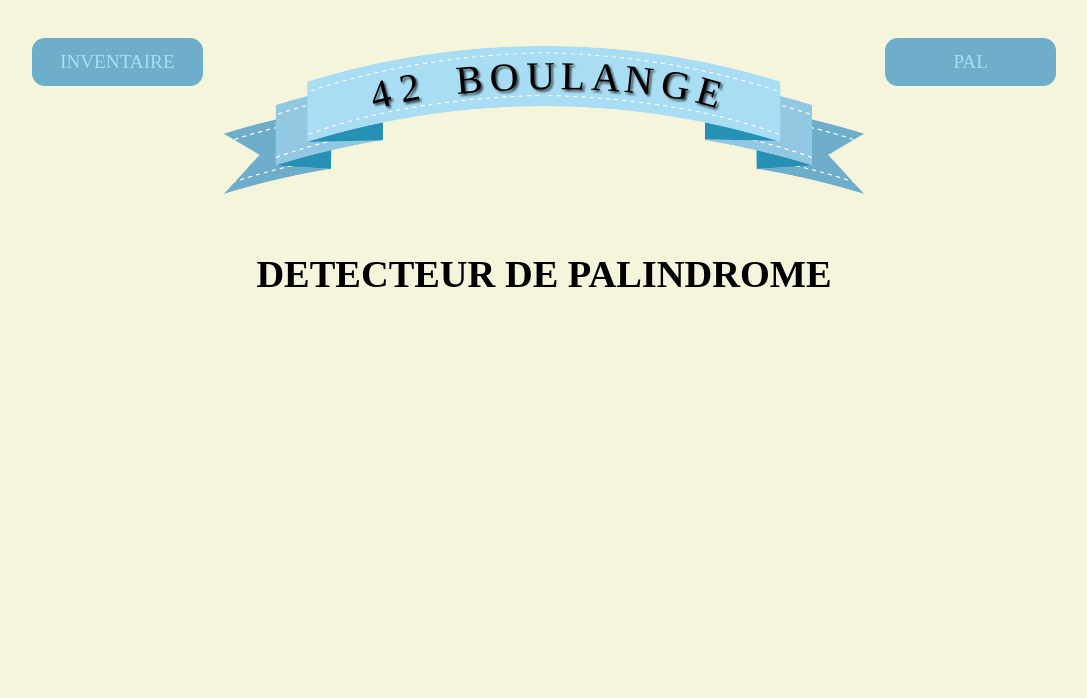
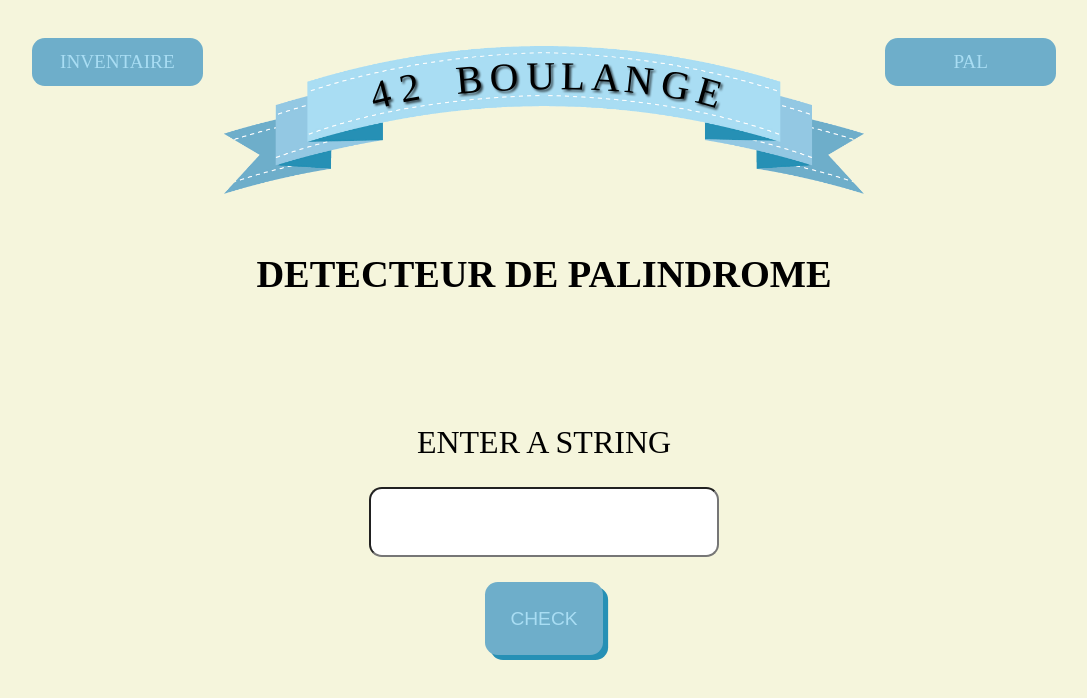
Before and after one commit to Donpere/42-BOULANGE, a plain HTML site: page sections/pal.html in a window 1280 px wide. Shown: the whole page, without its empty margins (96-1183 px from the left). Drawn offline with Linux system fonts and the light colour scheme.

Commit message:
add palindrome detector

```diff
--- /dev/null
+++ b/script/detect-pal.js
@@ -0,0 +1,18 @@
+function checkPalindrome() {
+	const inputElement = document.getElementById('inputString');
+	const resultElement = document.getElementById('result');
+
+	const inputString = inputElement.value.toLowerCase().replace(/[^a-z0-9]/g, '');
+	const reversedString = inputString.split('').reverse().join('');
+
+	if (inputString === "") {
+		resultElement.textContent = 'Need a string tot test';
+	}
+
+	else if (inputString === reversedString) {
+		resultElement.textContent = 'It is a palindrome';
+	}
+	else {
+		resultElement.textContent = 'It is not a palindrome.';
+	}
+}
--- a/sections/pal.html
+++ b/sections/pal.html
@@ -34,7 +34,14 @@
 	</div>
     <h1>DETECTEUR DE PALINDROME</h1>
 
+	<form id="palindromeForm" class="pal-form">
+		<label class="pal-label" for="inputString">ENTER A STRING</label>
+		<input class="pal-input" type="text" id="inputString" name="inputString" required>
+		<button class="pal-btn" type="button" onclick="checkPalindrome()">CHECK</button>
+		<div class="reponse" id="result"></div>
+	</form>
 
-    <script src="../script.js"></script>
+
+    <script src="../script/detect-pal.js"></script>
 </body>
 </html>
--- a/style.css
+++ b/style.css
@@ -1,6 +1,7 @@
 @import url("style/produits.css");
 @import url("style/clavier.css");
 @import url("style/fenetre.css");
+@import url("style/pal.css");
 
 * {
 	margin: 0;
--- /dev/null
+++ b/style/pal.css
@@ -0,0 +1,36 @@
+form {
+	display: flex;
+	flex-direction: column;
+	justify-content: center;
+	align-items: center;
+
+	gap: 2vw;
+}
+
+label, .reponse {
+	font-size: 2.5vw
+}
+
+input {
+	width: 25vw;
+	height: 5vh;
+	padding: 1vw;
+
+	border-radius: 1vw;
+}
+
+button {
+	padding: 2vw;
+
+	font-size: 1.5vw;
+	color: var(--BTC);
+	background-color: var(--BC);
+
+	border-radius: 1vw;
+	box-shadow: .4vw .4vw 0 var(--BF);
+	border: none;
+}
+
+button:active {
+	box-shadow: .2vw .2vw 0 var(--BF);
+}
```
